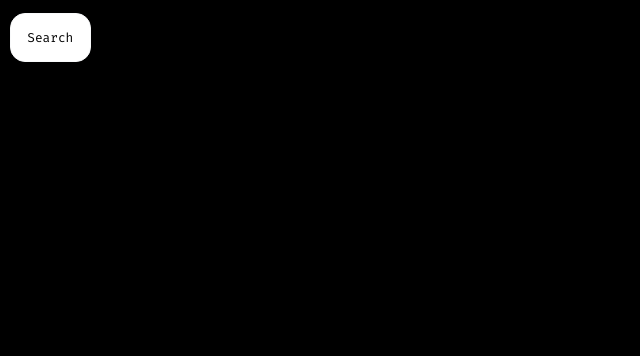
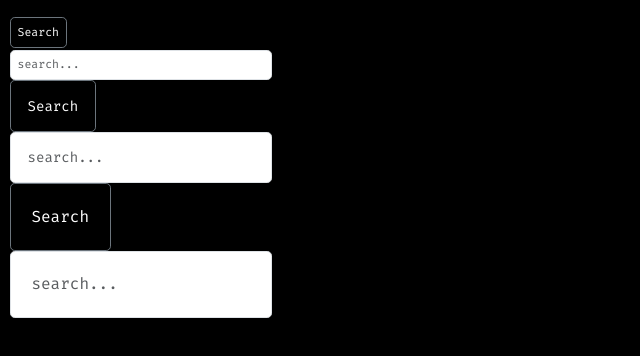
Before and after one commit to IndexOffy/tor-network-app-search, a React (Create React App) app in the folder app/: page / in a window 1280 px wide. Shown: the top 356 px of the page, without its empty margins (0-640 px from the left). Built offline with nearby package versions, Linux system fonts and the light colour scheme.

Commit message:
⚙️ FEATURE: Update Atoms

```diff
--- a/app/src/components/atoms/button/Button.module.css
+++ b/app/src/components/atoms/button/Button.module.css
@@ -35,33 +35,35 @@
 .dark {
   color: #fff;
   background: var(--color-black);
-  --bs-btn-border-radius: 15px;
-  --bs-btn-color: #fff;
-  --bs-btn-bg: #212529;
-  --bs-btn-border-color: #212529;
+  --bs-btn-color: #6c757d;
+  --bs-btn-border-color: #6c757d;
   --bs-btn-hover-color: #fff;
-  --bs-btn-hover-bg: #424649;
-  --bs-btn-hover-border-color: #373b3e;
-  --bs-btn-focus-shadow-rgb: 66, 70, 73;
+  --bs-btn-hover-bg: #6c757d;
+  --bs-btn-hover-border-color: #6c757d;
+  --bs-btn-focus-shadow-rgb: 108, 117, 125;
   --bs-btn-active-color: #fff;
-  --bs-btn-active-bg: #4d5154;
-  --bs-btn-active-border-color: #373b3e;
+  --bs-btn-active-bg: #6c757d;
+  --bs-btn-active-border-color: #6c757d;
   --bs-btn-active-shadow: inset 0 3px 5px rgba(0, 0, 0, 0.125);
-  --bs-btn-disabled-color: #fff;
-  --bs-btn-disabled-bg: #212529;
-  --bs-btn-disabled-border-color: #212529;
+  --bs-btn-disabled-color: #6c757d;
+  --bs-btn-disabled-bg: transparent;
+  --bs-btn-disabled-border-color: #6c757d;
+  --bs-gradient: none;
 }
 
 .small {
   padding: 0.5em 0.6em;
+  font-size: 0.900rem;
 }
 
 .medium {
-  padding: 1.1em 1.3em;
+  padding: 1.0em 1.2em;
+  font-size: 1.1rem;
 }
 
 .large {
-  padding: 1.7em 2.4em;
+  padding: 1.3em 1.3em;
+  font-size: 1.25rem;
 }
 
 .disabled {
--- /dev/null
+++ b/app/src/components/atoms/input/Input.module.css
@@ -0,0 +1,39 @@
+@import '../../_settings/_variables.css';
+
+.buttom {
+ border-radius: 1px;
+}
+
+.default {
+  color: #000;
+  background: var(--color-white);
+}
+
+.light {
+  color: #000;
+  background: var(--color-white);
+}
+
+.dark {
+  color: #fff;
+  background: var(--color-black);
+}
+
+.small {
+  padding: 0.5em 0.6em;
+  font-size: 0.900rem;
+}
+
+.medium {
+  padding: 1.0em 1.2em;
+  font-size: 1.1rem;
+}
+
+.large {
+  padding: 1.3em 1.3em;
+  font-size: 1.25rem;
+}
+
+.disabled {
+  color: #919191;
+}
--- /dev/null
+++ b/app/src/components/atoms/input/index.js
@@ -0,0 +1,48 @@
+import classnames from 'classnames'
+import styles from './Input.module.css';
+
+export const InputType = {
+  TEXT: 'text'
+}
+
+export const InputTheme = {
+  DEFAULT: 'default',
+  LIGHT: 'light',
+  DARK: 'dark'
+}
+
+export const InputSize = {
+  SMALL: 'small',
+  MEDIUM: 'medium',
+  LARGE: 'large',
+}
+
+const Input = (props) => {
+  const { type, children, theme, size, className, placeholder, disabled } = props
+
+  const classProps = classnames(
+    styles[theme],
+    styles[size],
+    {
+      [styles.disabled]: disabled,
+    },
+    className
+  )
+
+  return (
+    <input type={type} disabled={disabled} className={classProps} placeholder={placeholder}>
+      {children}
+    </input>
+  )
+}
+
+Input.defaultProps = {
+  type: InputType.TEXT,
+  theme: InputTheme.DEFAULT,
+  size: InputSize.MEDIUM,
+  className: 'form-control',
+  placeholder: '',
+  disabled: false,
+}
+
+export default Input
--- a/app/src/pages/home/index.js
+++ b/app/src/pages/home/index.js
@@ -1,11 +1,19 @@
 import '../../components/_settings/_base.css'
 import Button from '../../components/atoms/button'
+import Input from '../../components/atoms/input'
 
 
 const HomePage = () => {
   return (
     <div className="App container py-3">
-      <Button theme='light' size='medium'>Search</Button>
+      <Button theme='dark' size='small'>Search</Button>
+      <Input placeholder='search...' size='small'></Input>
+
+      <Button theme='dark' size='medium'>Search</Button>
+      <Input placeholder='search...' size='medium'></Input>
+
+      <Button theme='dark' size='large'>Search</Button>
+      <Input placeholder='search...' size='large'></Input>
     </div>
   )
 }
```
Also changed, not shown: app/src/components/organisms/footer/index.js (added), app/src/components/organisms/header/index.js (added), app/src/components/organisms/main/index.js (added), app/src/components/templates/default/index.js (added), app/src/components/templates/info/index.js (added).
